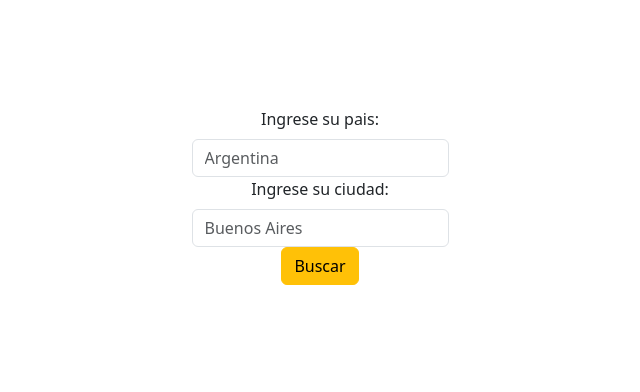
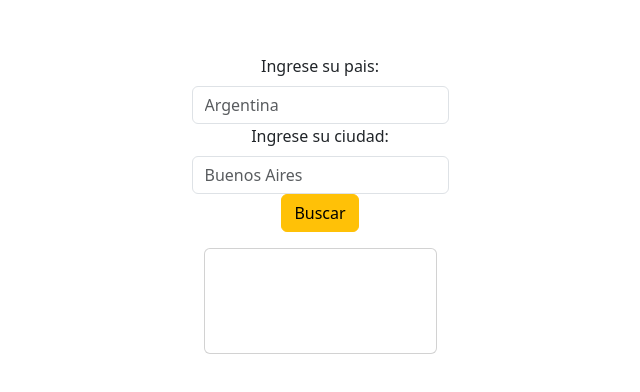
Before and after one commit to maxivega0/ejercicioReact13, a React (Vite) app: page / in a window 1280 px wide. Shown: the part 196-588 px from the top of the page, without its empty margins (320-960 px from the left). Built offline with nearby package versions, Linux system fonts and the light colour scheme; no server answers.

Commit message:
creacion del prop clima

```diff
--- a/src/components/Formulario.jsx
+++ b/src/components/Formulario.jsx
@@ -2,14 +2,15 @@
 import { Container } from "react-bootstrap";
 import { Form, Button } from "react-bootstrap";
 import { useState, useEffect } from "react";
+import Resultados from './Resultados';
 
 const Formulario = () => {
   const [pais, setPais] = useState("");
   const [ciudad, setCiudad] = useState("");
-  const [clima, setClima] = useState("")
+  const [clima, setClima] = useState({})
 
   useEffect(()=> {
-    consultarAPI();
+    // consultarAPI();
   },[]);
   const consultarAPI = async () =>{
     try{
@@ -17,9 +18,8 @@ const Formulario = () => {
       const dato = await respuesta.json()
       console.log(respuesta);
       console.log(dato);
-      setClima(dato)
+      setClima(dato);
       console.log(clima);
-
     } catch(error){
       console.log(error);
     }
@@ -31,6 +31,7 @@ const Formulario = () => {
     setPais(e.target.value);
     console.log(pais);
     console.log(ciudad);
+    consultarAPI();
   };
 
   return (
@@ -52,11 +53,12 @@ const Formulario = () => {
               onChange={(e) => setCiudad(e.target.value)}
               value={ciudad}
             />
-            <Button variant="warning" type="submit" onClick={consultarAPI}>
+            <Button variant="warning" type="submit">
               Buscar
             </Button>
           </Form.Group>
         </Form>
+        <Resultados clima={clima}></Resultados>
       </Container>
     </div>
   );
--- a/src/components/Resultados.jsx
+++ b/src/components/Resultados.jsx
@@ -0,0 +1,19 @@
+// import React from 'react';
+import { Container, Card } from "react-bootstrap";
+
+const Resultados = ({ clima }) => {
+  return (
+    <>
+      <Container>
+        <Card>
+          <Card.Body>
+            <Card.Title>{}</Card.Title>
+            <Card.Text></Card.Text>
+          </Card.Body>
+        </Card>
+      </Container>
+    </>
+  );
+};
+
+export default Resultados;
```
